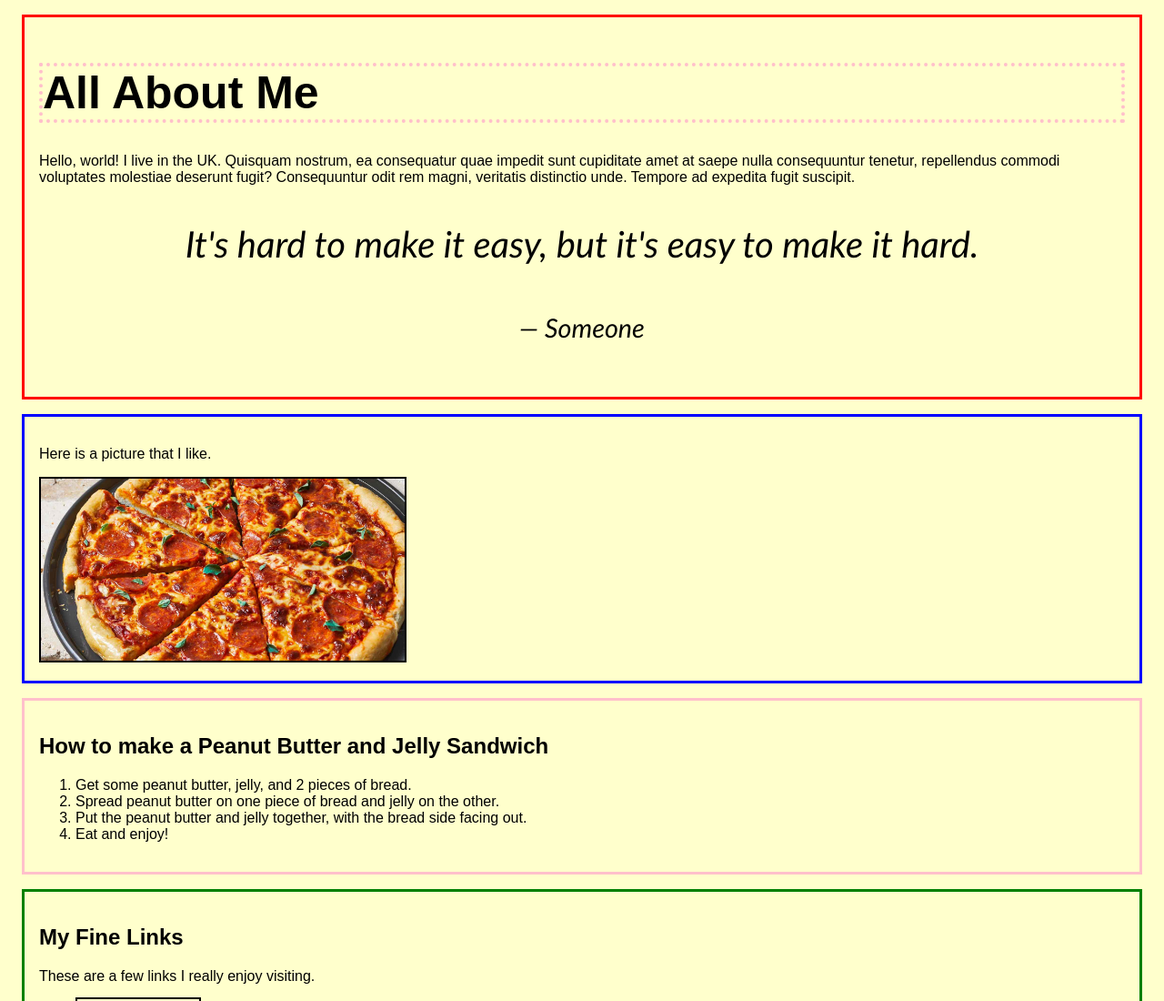
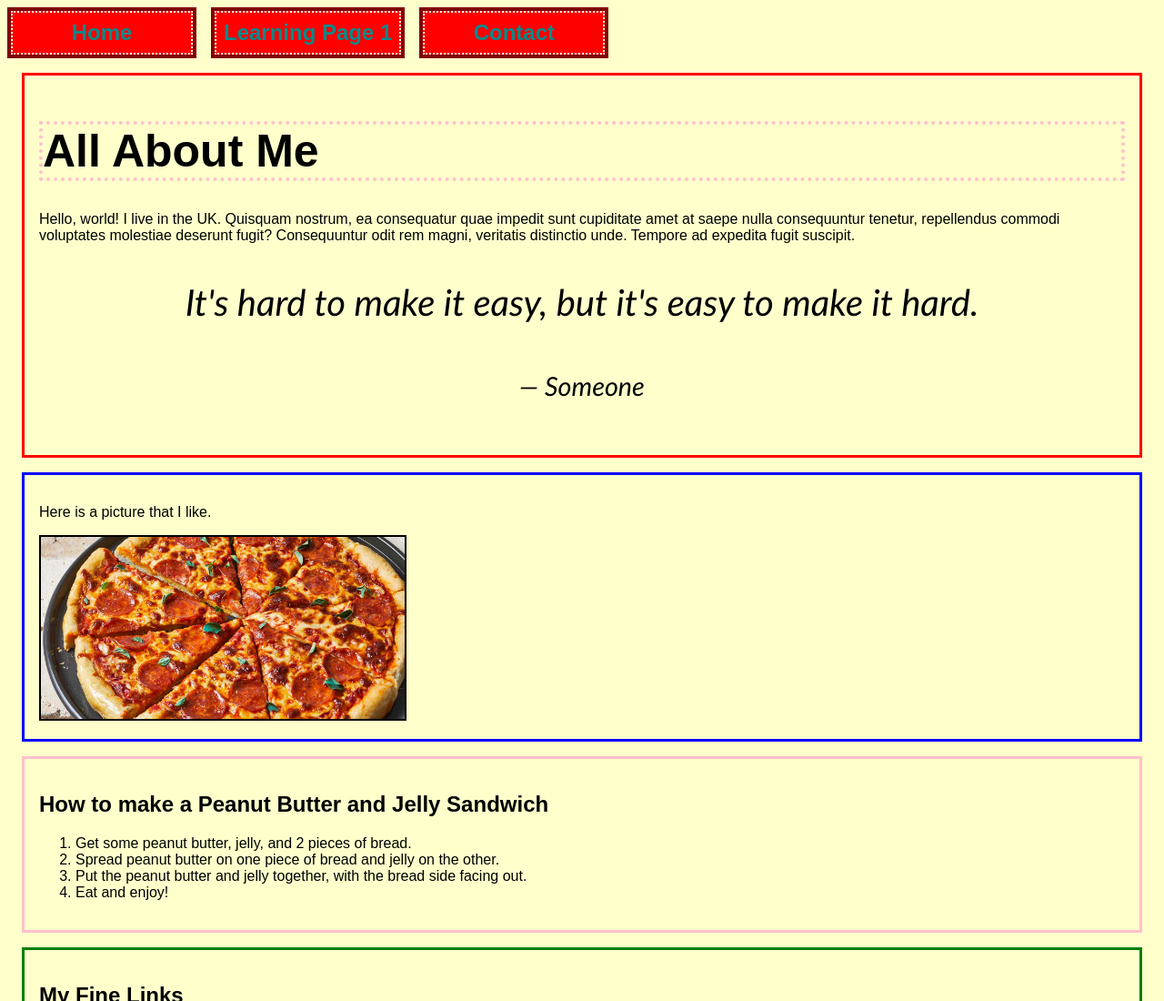
Before and after one commit to srcalexander/fm-bootcamp, a plain HTML site: page day 2/learningcss.html in a window 1280 px wide. Shown: the top 1100 px of the page at 91% size. Drawn offline with Linux system fonts and the light colour scheme.

Commit message:
Added some more pages and a navbar and learned about display flex and gap

```diff
--- a/day 2/css/style.css
+++ b/day 2/css/style.css
@@ -123,3 +123,40 @@ strong {
    border: 2px solid black;
    align-items: center;
 }
+nav {
+   margin: 0;
+   padding: 0;
+}
+
+nav ul {
+   list-style-type: none;
+   margin: 0;
+   padding: 0;
+   text-align: center;
+   display: flex;
+   flex-direction: row;
+   gap: 1rem;
+}
+
+nav li {
+   border: 4px solid maroon;
+   padding: 0;
+   margin: 0;
+   background-color: red;
+   min-width: 200px;
+}
+
+nav a {
+   border: 2px dotted white;
+   color: white;
+   font-weight: bold;
+   font-size: 1.5rem;
+   display: block;
+   padding: 0.5rem;
+}
+
+nav a:hover {
+   color: red;
+   background-color: white;
+   text-decoration: none;
+}
--- a/day 2/learningcss.html
+++ b/day 2/learningcss.html
@@ -3,9 +3,16 @@
    <head>
       <meta charset="UTF-8" />
       <meta name="viewport" content="width=device-width, initial-scale=1.0" />
-      <title>My first web page</title>
+      <title>Learning CSS</title>
       <link href="css/style.css" rel="stylesheet" />
    </head>
+   <nav>
+      <ul>
+         <li><a href="index.html">Home</a></li>
+         <li><a href="learningcss.html">Learning Page 1</a></li>
+         <li><a href="contact.html">Contact</a></li>
+      </ul>
+   </nav>
    <body>
       <div class="red-outline outline">
          <h1 id="title">All About Me</h1>
```
Also changed, not shown: day 2/contact.html (added, +23 -0 lines), day 2/index.html (added, +20 -0 lines).
